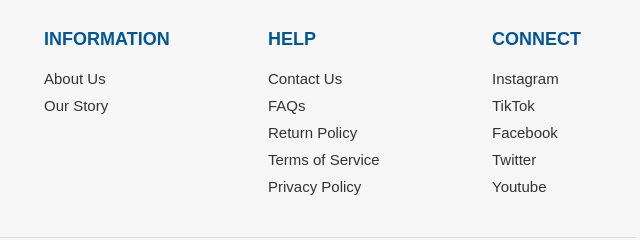
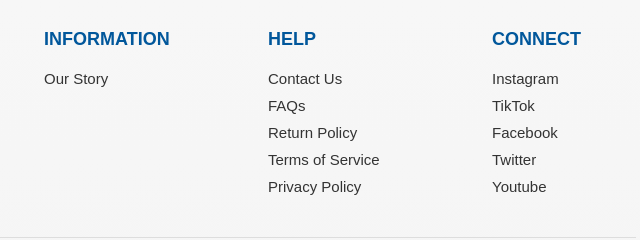
Before and after one commit to geekyTWILIGHT/thestylist, a plain HTML site: page index.html in a window 1280 px wide. Shown: the part 4345-4585 px from the top of the page, 484-1124 px from the left. Drawn offline with Linux system fonts and the light colour scheme.

Commit message:
Update index.html

```diff
--- a/index.html
+++ b/index.html
@@ -373,7 +373,7 @@
             <div class="information">
                 <h3 id="information_title">Information</h3>
                 <div class="information_contents">
-                    <a id="about_us" class="footer_links">About Us</a>
+<!--                     <a id="about_us" class="footer_links">About Us</a> -->
                     <a id="our_story" class="footer_links">Our Story</a>
                 </div>
             </div>
```
